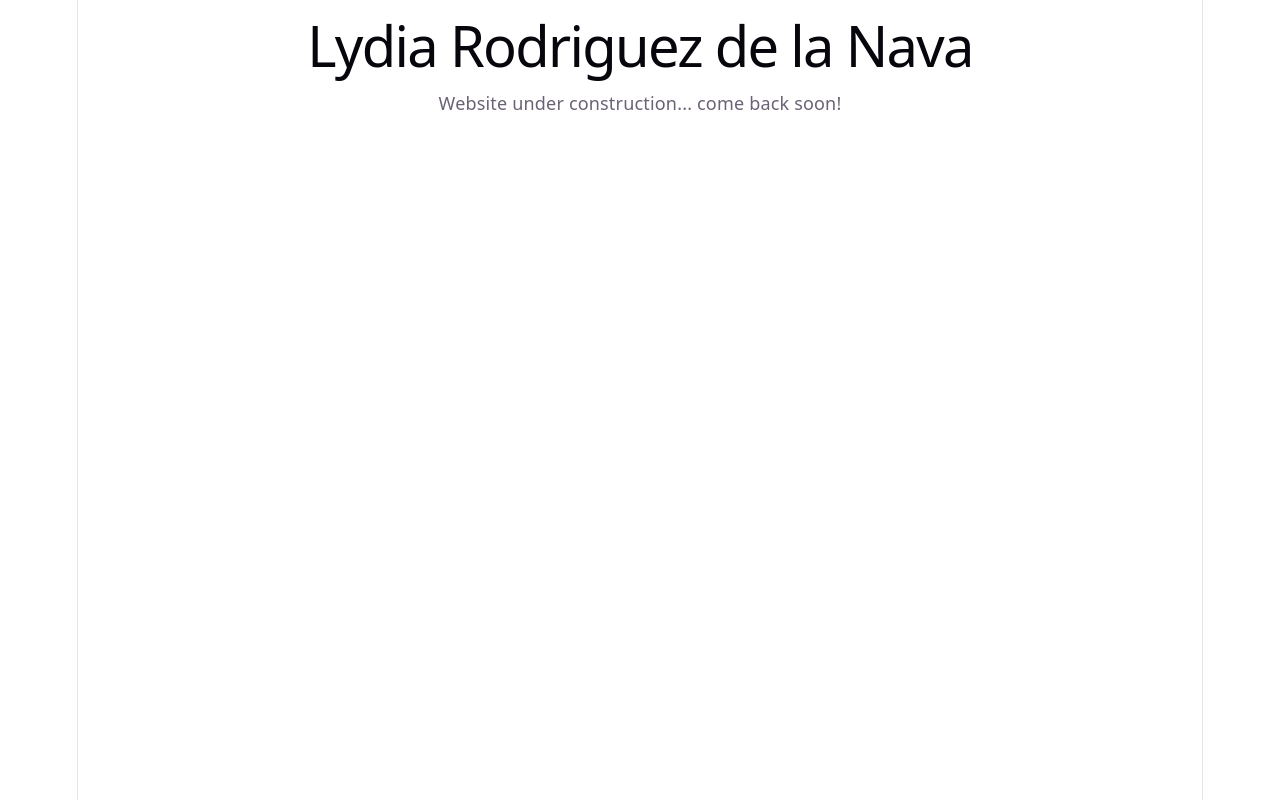
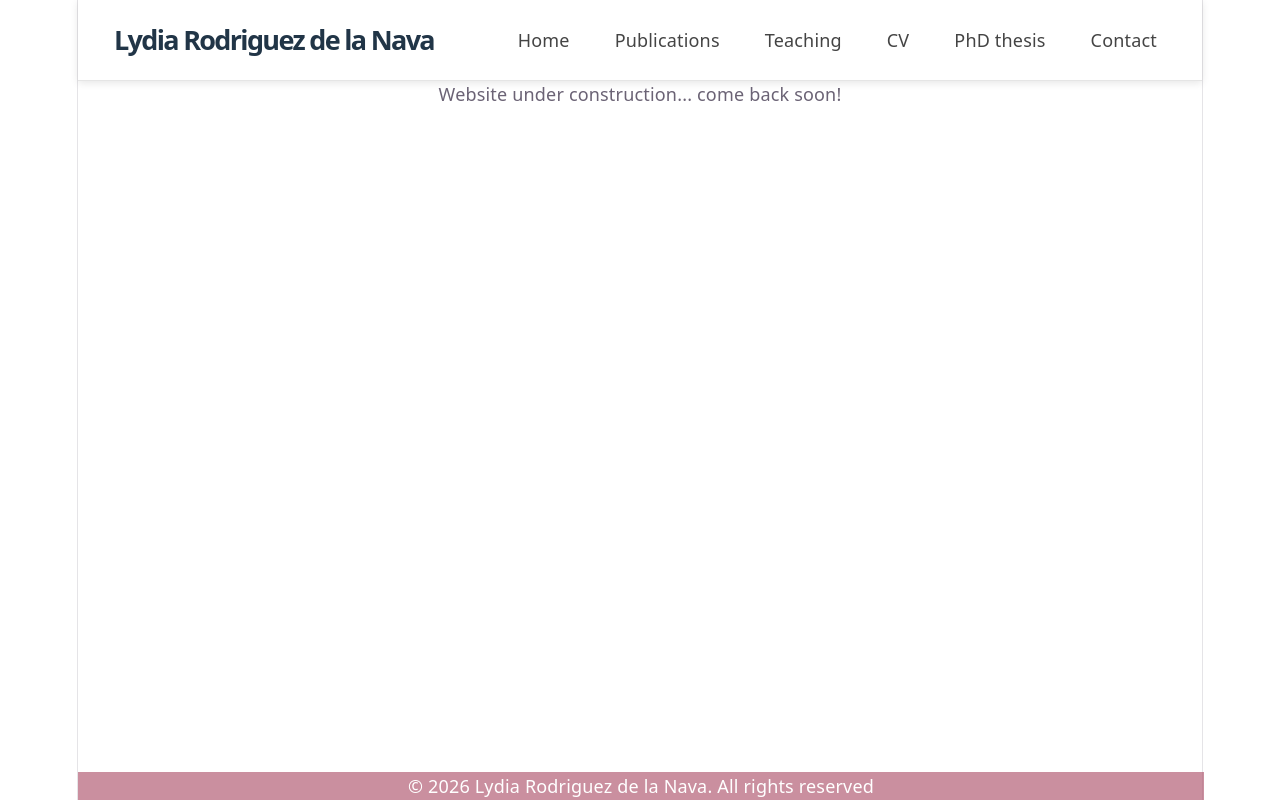
Before and after one commit to Lydiaronava/lydiaronava.github.io, a React (Vite) app: page / in a window 1280 px wide. Built offline with nearby package versions, Linux system fonts and the light colour scheme.

Commit message:
update layout

```diff
--- a/src/App.jsx
+++ b/src/App.jsx
@@ -1,12 +1,19 @@
 import { useState } from 'react'
+import Footer from './components/Footer'
+import Navigation from './components/Navigation'
+import Body from './components/Body'
+
 import './App.css'
 
 function App() {
 
   return (
     <>
-      <h1>Lydia Rodriguez de la Nava</h1>
-      <p>Website under construction... come back soon!</p>
+      {/* <h1>Lydia Rodriguez de la Nava</h1>
+      <p>Website under construction... come back soon!</p> */}
+      <Navigation />
+      <Body />
+      <Footer />
     </>
   )
 }
--- /dev/null
+++ b/src/components/Body/Body.css
@@ -0,0 +1,3 @@
+.content {
+
+}
--- /dev/null
+++ b/src/components/Body/index.jsx
@@ -0,0 +1,11 @@
+import './Body.css'
+
+function Body() {
+    return (
+        <div className="content">
+            <p>Website under construction... come back soon!</p>
+        </div>
+    )
+}
+
+export default Body
--- /dev/null
+++ b/src/components/Footer/Footer.css
@@ -0,0 +1,10 @@
+footer {
+    bottom: 0px;
+    position: absolute;
+    text-align: center;
+    padding: 1px;
+    background-color: #ab4e68a1;
+    color: white;
+    width: 1126px;
+
+}
--- /dev/null
+++ b/src/components/Footer/index.jsx
@@ -0,0 +1,11 @@
+import './Footer.css'
+
+function Footer() {
+    return (
+        <footer>
+            <p>© 2026 Lydia Rodriguez de la Nava. All rights reserved</p>
+        </footer>
+    )
+}
+
+export default Footer
--- /dev/null
+++ b/src/components/Navigation/Navigation.css
@@ -0,0 +1,82 @@
+.header {
+  background: #533745;
+  border-bottom: 1px solid rgba(255, 255, 255, 0.1);
+  padding: 1rem 2rem;
+  position: sticky;
+  top: 0;
+  z-index: 100;
+  box-shadow: 0 2px 8px rgba(0, 0, 0, 0.1);
+}
+
+.header-content {
+  max-width: 1400px;
+  margin: 0 auto;
+  display: flex;
+  justify-content: space-between;
+  align-items: center;
+  gap: 2rem;
+}
+
+.subtitle {
+    justify-content: flex-start;
+    flex-direction: column;
+}
+
+.header-logo {
+  margin: 0;
+  font-size: 1.5rem;
+  color: #fff;
+  font-weight: 700;
+}
+
+.nav {
+  display: flex;
+  gap: 1.5rem;
+  align-items: center;
+}
+
+.nav-link {
+  color: #ccc;
+  text-decoration: none;
+  font-weight: 500;
+  padding: 0.5rem 0.5rem;
+  border-radius: 6px;
+  transition: all 0.2s ease;
+}
+
+.nav-link:hover {
+  color: #fff;
+  background: #254441a3;
+}
+
+@media (prefers-color-scheme: light) {
+  .header {
+    background: #fff;
+    border-bottom-color: rgba(0, 0, 0, 0.1);
+  }
+
+  .header-logo {
+    color: #213547;
+  }
+
+  .nav-link {
+    color: #444;
+  }
+
+  .nav-link:hover {
+    color: #213547;
+    background: rgba(85, 102, 255, 0.1);
+  }
+}
+
+@media (max-width: 768px) {
+  .header-content {
+    flex-direction: column;
+    gap: 1rem;
+  }
+
+  .nav {
+    width: 100%;
+    justify-content: center;
+  }
+}
--- /dev/null
+++ b/src/components/Navigation/index.jsx
@@ -0,0 +1,22 @@
+import './Navigation.css'
+
+function  Navigation() {
+    return (
+        <header className="header">
+            <div className="header-content">
+                <h1 className="header-logo">Lydia Rodriguez de la Nava</h1>
+                {/* <h2 className="subtitle">Reseacher in computer science applied to music</h2> */}
+                <nav className="nav">
+                    <a href="#home" className="nav-link">Home</a>
+                    <a href="#publications" className="nav-link">Publications</a>
+                    <a href="#teaching" className="nav-link">Teaching</a>
+                    <a href="#CV" className="nav-link">CV</a>
+                    <a href="#phd-thesis" className="nav-link">PhD thesis</a>
+                    <a href="#contact" className="nav-link">Contact</a>
+                </nav>
+            </div>
+        </header>
+    )
+}
+
+export default Navigation
--- a/src/index.css
+++ b/src/index.css
@@ -1,3 +1,11 @@
+/* html {
+  height: 100%;
+} */
+* {
+  box-sizing: border-box;
+}
+
+
 :root {
   --text: #6b6375;
   --text-h: #08060d;
@@ -35,7 +43,7 @@
     --text: #9ca3af;
     --text-h: #f3f4f6;
     --bg: #16171d;
-    --border: #2e303a;
+    --border: #002A32;
     --code-bg: #1f2028;
     --accent: #c084fc;
     --accent-bg: rgba(192, 132, 252, 0.15);
@@ -66,10 +74,15 @@ body {
   box-sizing: border-box;
 }
 
-h1,
+h1 {
+  font-family: var(--heading);
+  font-weight: 500;
+  color: var(--text-h);
+}
+
 h2 {
   font-family: var(--heading);
-  font-weight: 500;
+  font-weight: 100;
   color: var(--text-h);
 }
 
```
Also changed, not shown: src/components/Header/Header.css (added), src/components/Header/index.jsx (added).
